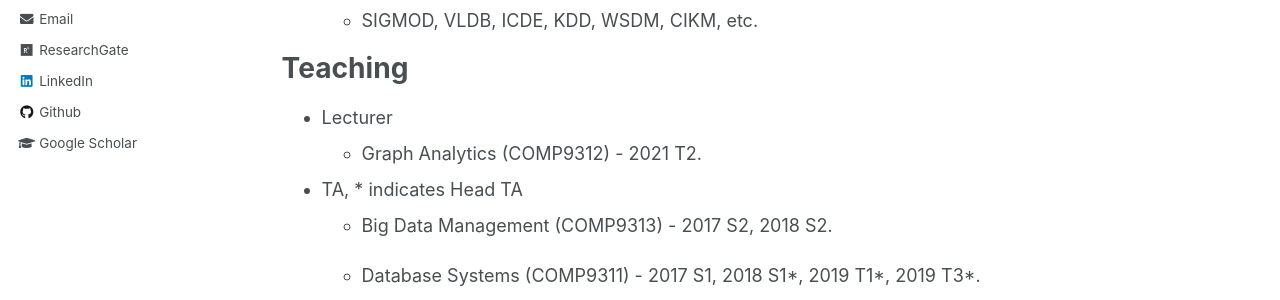
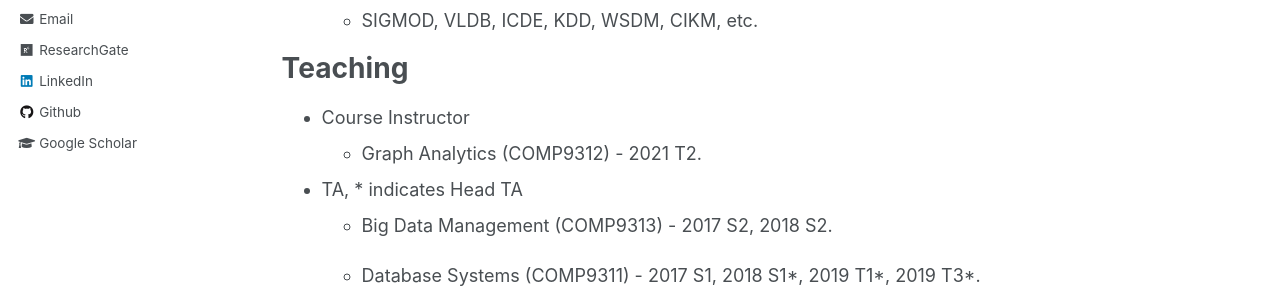
Before and after one commit to cs-kaiwang/cs-kaiwang.github.io, a Jekyll site: the page built from _pages/about.md, in a window 1280 px wide and 900 px high, scrolled down 1555 px. Shown: the part 348-648 px from the top of the window. Built offline with Jekyll 4.4.1, drawn with Linux system fonts in a browser that asks for light colours.

Commit message:
Update about.md

```diff
--- a/_pages/about.md
+++ b/_pages/about.md
@@ -49,7 +49,7 @@ Academic Services
 
 Teaching
 ======
-- Lecturer
+- Course Instructor
   - Graph Analytics  (COMP9312) -  2021 T2.
 
 - TA, * indicates Head TA
```
